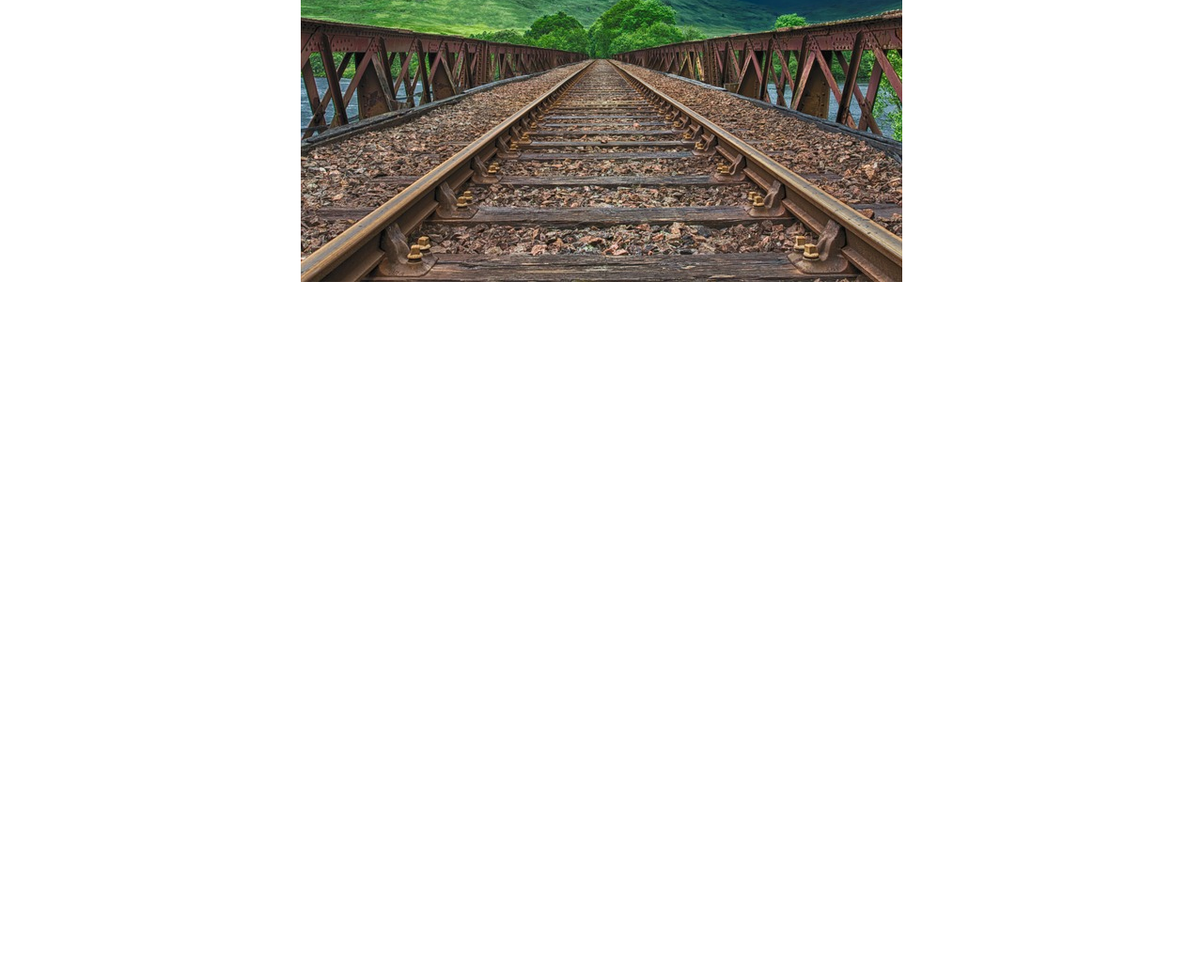
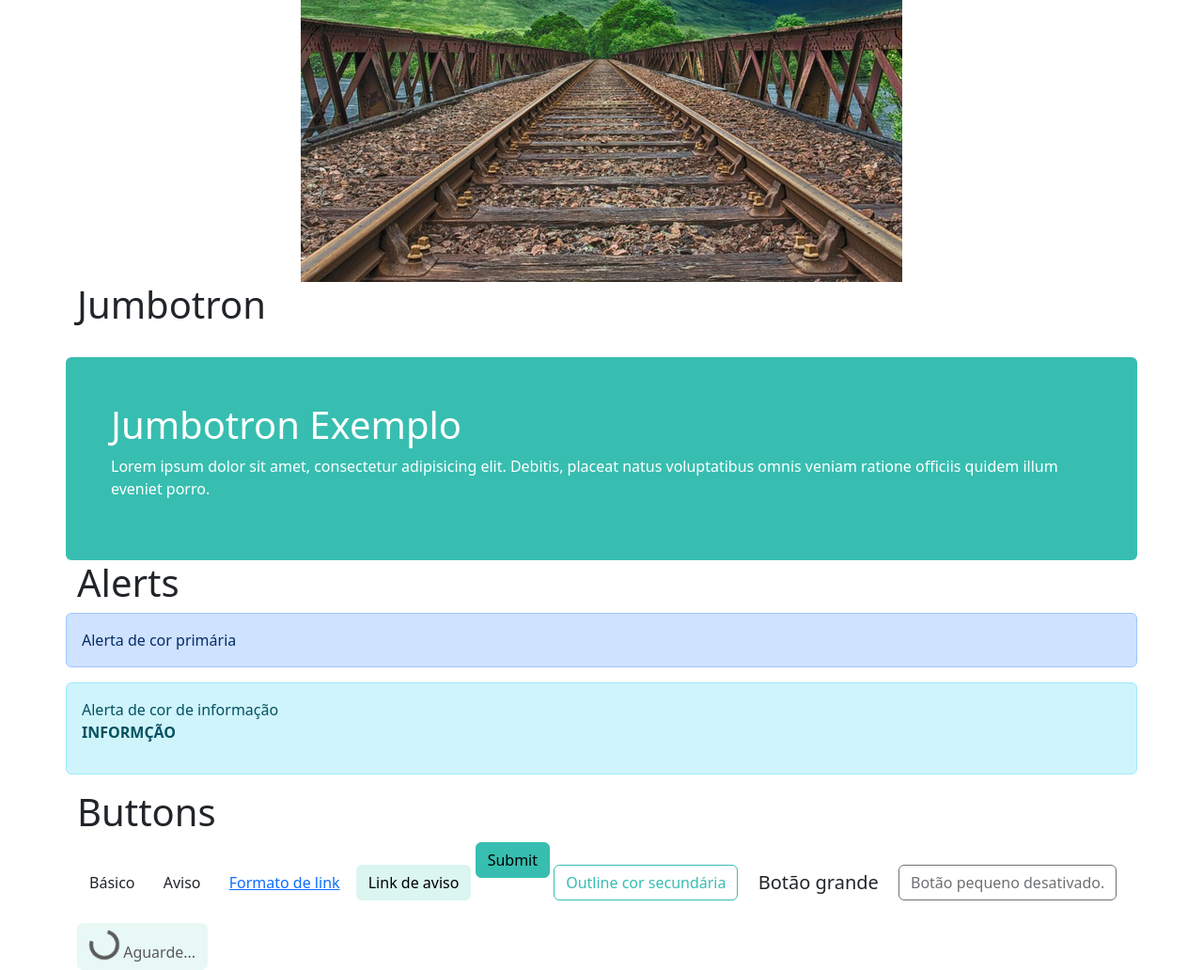
Before and after one commit to wasare/estudo-bootstrap5, a website: page exemplos.html in a window 1280 px wide. Shown: the part 1512-2544 px from the top of the page at 94% size. Before the commit the page ends 1812 px from the top, so only its background shows below. Drawn offline with nearby package versions, Linux system fonts and the light colour scheme.

Commit message:
Jumbotron, alerts e buttons.

```diff
--- a/exemplos.html
+++ b/exemplos.html
@@ -78,8 +78,65 @@
                 <img src="img/railway-2439189_640.jpg" class="mx-auto d-block">
             </div>
         </div>
+        <div class="row">
+            <h1>Jumbotron</h1>
+            <div class="mt-4 p-5 text-white rounded bg-primary">
+              <h1>Jumbotron Exemplo</h1>
+              <p>Lorem ipsum dolor sit amet, consectetur adipisicing elit. Debitis, placeat natus voluptatibus omnis veniam ratione officiis quidem illum eveniet porro.</p>
+            </div>
+        </div>
+        <div class="row">
+            <h1>Alerts</h1>
+            <!--
+                nomes para padrões
+                primary, secundary, info, success, danger, warning, dark, light
+            -->
+            <div class="alert alert-primary">
+                Alerta de cor primária
+            </div>
+            <div class="alert alert-info">
+                Alerta de cor de informação
+                <p><b>INFORMÇÃO</b></p>
+            </div>
+        </div>
+        <div class="row">
+            <div>
+            <h1>Buttons</h1>
+            <button class="btn">
+                Básico
+            </button>
+            <button class="btn btn-warning">
+                Aviso
+            </button>
+            <button class="btn btn-link">
+                Formato de link
+            </button>
+            <a href="#" class="btn btn-info">
+                Link de aviso
+            </a>
+            <input type="submit" class="btn btn-primary mb-5" placeholder="input">
 
+            <button class="btn btn-outline-primary">
+                Outline cor secundária
+            </button>
+            <button class="btn btn-warning btn-lg">
+                Botão grande
+            </button>
+            <button class="btn btn-warning disabled">
+                Botão pequeno desativado.
+            </button>
+            <!--
+                tamanhos usando sufixo
+                -lg => large => Grande
+                -sm => small => Pequena
+            -->
+            <button class="btn btn-info disabled">
+                <span class="spinner-border">
+                </span>
+                Aguarde...
+            </button>
+        </div>
+        </div>
     </div>
-
 </body>
 </html>
```
